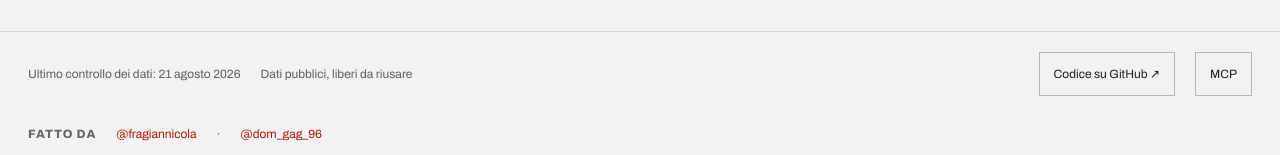
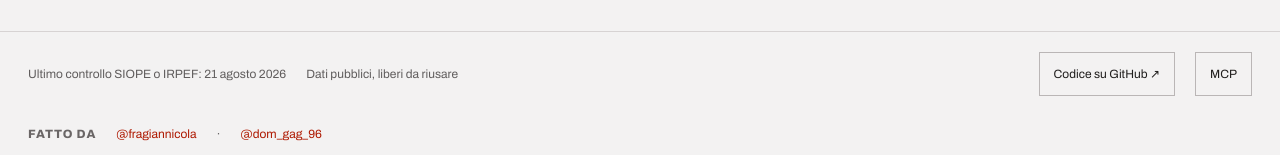
Before and after one commit to Elgabor/DoveVannoINostriSoldi, a Next.js app: page / in a window 1280 px wide. Shown: the part 1925-2080 px from the top of the page. Built offline with nearby package versions, Linux system fonts and the light colour scheme.

Commit message:
fix: scope footer verification timestamp

```diff
--- a/src/app/layout.tsx
+++ b/src/app/layout.tsx
@@ -13,17 +13,17 @@ const archivo = Archivo({
   variable: "--font-archivo",
 });
 
-/** The freshest "we looked at it" timestamp the app has, shown in the footer. */
-const lastCheckedAt = Math.max(
+/** The freshest verification timestamp among the two territorial tax/spending snapshots. */
+const latestTerritorialCheckAt = Math.max(
   Date.parse(siopeMunicipalSnapshot.source.observedAt),
   Date.parse(mefIrpefSourceMeta.period.observedAt),
 );
-const lastCheckedLabel = new Intl.DateTimeFormat("it-IT", {
+const latestTerritorialCheckLabel = new Intl.DateTimeFormat("it-IT", {
   day: "numeric",
   month: "long",
   year: "numeric",
   timeZone: "Europe/Rome",
-}).format(new Date(lastCheckedAt));
+}).format(new Date(latestTerritorialCheckAt));
 
 export const metadata: Metadata = {
   title: {
@@ -54,7 +54,7 @@ export default function RootLayout({
         <div id="contenuto-principale" tabIndex={-1}>{children}</div>
         <footer className="shell site-footer">
           <div className="footer-row">
-            <span>Ultimo controllo dei dati: {lastCheckedLabel}</span>
+            <span>Ultimo controllo SIOPE o IRPEF: {latestTerritorialCheckLabel}</span>
             <span>Dati pubblici, liberi da riusare</span>
             <span className="footer-spacer" />
             <a className="footer-link" href={REPO_URL} target="_blank" rel="noreferrer">
```
